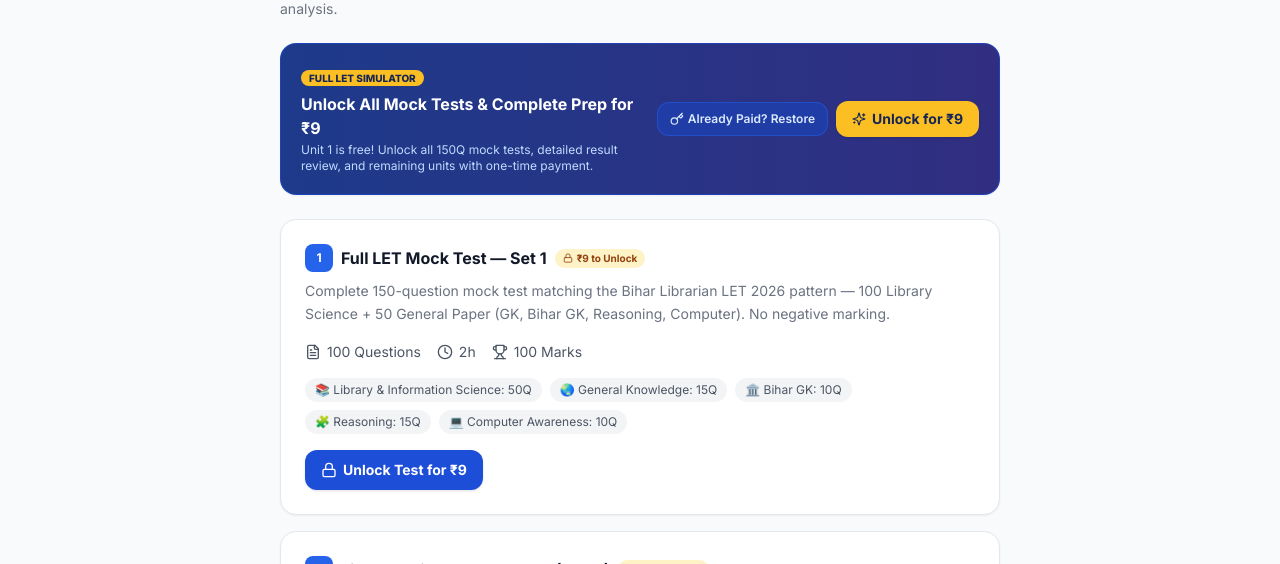
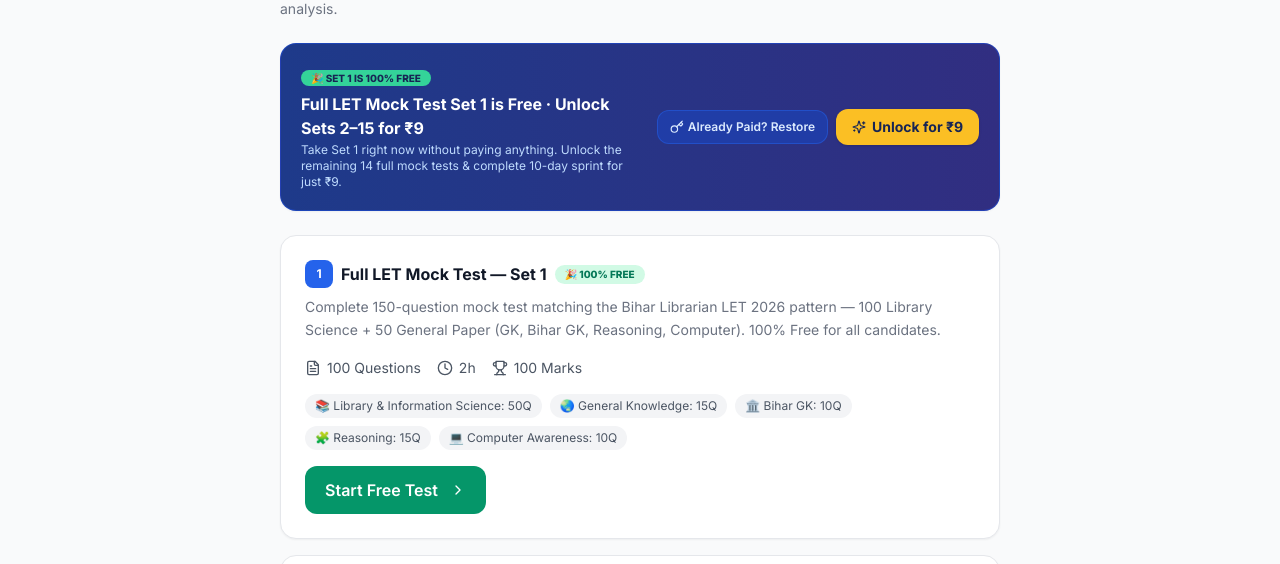
Before and after one commit to Nirajpaul2/Bihar-Librarian-LET-2026, a React (Vite) app: page /mock-test in a window 1280 px wide. Shown: the part 199-763 px from the top of the page. Built offline with nearby package versions, Linux system fonts and the light colour scheme; no server answers.

Commit message:
feat: make Full LET Mock Test Set 1 completely free for all students

```diff
--- a/src/components/payment/PaywallModal.tsx
+++ b/src/components/payment/PaywallModal.tsx
@@ -213,7 +213,7 @@ export default function PaywallModal({
                 Special Offer · 91% OFF
               </span>
               <span className="text-xs text-green-600 dark:text-green-400 font-semibold">
-                Unit 1 Free
+                Unit 1 & Mock Set 1 Free
               </span>
             </div>
             <div className="text-xs text-gray-500 dark:text-gray-400 mt-0.5">
@@ -322,7 +322,7 @@ export default function PaywallModal({
             <div className="space-y-2 mb-4 text-xs sm:text-sm">
               {[
                 'All 6 Technical Library Science Units (Classification, Cataloguing, Management, Digital)',
-                'Full 150-Question Timed Mock Tests (120 Mins) with Section-wise Analysis',
+                '15 Full 150-Question Timed Mock Tests (Set 1 Free, Sets 2–15 included)',
                 'Part 2 General Paper: Bihar GK, Reasoning, Computer Awareness & GK',
                 '10-Day Intensive Exam Sprint Plan with Daily Core & General Targets (BPSC Countdown)',
                 'Save Difficult Questions with Bookmark Review Mode',
--- a/src/data/mock-tests.ts
+++ b/src/data/mock-tests.ts
@@ -7,8 +7,9 @@ export const mockTests: MockTestConfig[] = [
   {
     id: 'mt-001',
     title: 'Full LET Mock Test — Set 1',
+    isFree: true,
     description:
-      'Complete 150-question mock test matching the Bihar Librarian LET 2026 pattern — 100 Library Science + 50 General Paper (GK, Bihar GK, Reasoning, Computer). No negative marking.',
+      'Complete 150-question mock test matching the Bihar Librarian LET 2026 pattern — 100 Library Science + 50 General Paper (GK, Bihar GK, Reasoning, Computer). 100% Free for all candidates.',
     totalQuestions: 100, // Limited by available questions; full 150 when bank grows
     durationMinutes: 120,
     marksPerQuestion: 1,
--- a/src/pages/Home.tsx
+++ b/src/pages/Home.tsx
@@ -68,7 +68,7 @@ export default function Home() {
               </h1>
 
               <p className="text-brand-100 text-sm sm:text-base lg:text-lg mb-6 leading-relaxed max-w-2xl">
-                420+ Curated Bilingual MCQs covering <strong>100 Marks Library Science Core</strong> + <strong>50 Marks General Paper</strong> (Bihar GK, Reasoning, Computer) with instant Devanagari Hindi solutions. <strong>Unit 1 & Day 1 are 100% Free!</strong>
+                420+ Curated Bilingual MCQs covering <strong>100 Marks Library Science Core</strong> + <strong>50 Marks General Paper</strong> (Bihar GK, Reasoning, Computer) with instant Devanagari Hindi solutions. <strong>Unit 1, Day 1 & Mock Set 1 are 100% Free!</strong>
               </p>
 
               {/* Quick stats badges */}
@@ -83,7 +83,7 @@ export default function Home() {
                 </div>
                 <div className="bg-white/10 backdrop-blur-sm border border-white/15 rounded-xl p-2.5 sm:p-3 text-center">
                   <div className="text-base sm:text-xl font-extrabold text-emerald-300">{mockTests.length} Tests</div>
-                  <div className="text-[10px] sm:text-xs text-brand-200 font-medium">Timed LET Mocks</div>
+                  <div className="text-[10px] sm:text-xs text-brand-200 font-medium">Mocks (Set 1 Free)</div>
                 </div>
               </div>
 
@@ -495,7 +495,7 @@ export default function Home() {
               className="bg-amber-400 hover:bg-amber-300 text-brand-950 font-bold px-5 py-2.5 rounded-xl text-xs sm:text-sm transition-all shadow cursor-pointer flex items-center gap-1.5"
             >
               <Trophy className="w-4 h-4" />
-              <span>Browse 15 Mock Tests →</span>
+              <span>Browse 15 Mock Tests (Set 1 Free) →</span>
             </Link>
           </div>
         </div>
--- a/src/pages/MockTestList.tsx
+++ b/src/pages/MockTestList.tsx
@@ -34,14 +34,14 @@ export default function MockTestList() {
       {!isUnlocked && (
         <div className="mb-6 rounded-2xl bg-gradient-to-r from-brand-900 to-indigo-900 text-white p-4 sm:p-5 flex flex-col sm:flex-row items-center justify-between gap-4 shadow-sm border border-brand-700/60">
           <div>
-            <span className="bg-amber-400 text-brand-950 font-extrabold text-[10px] px-2 py-0.5 rounded-full uppercase">
-              Full LET Simulator
+            <span className="bg-emerald-400 text-brand-950 font-extrabold text-[10px] px-2.5 py-0.5 rounded-full uppercase">
+              🎉 Set 1 is 100% Free
             </span>
             <h3 className="font-bold text-sm sm:text-base mt-1">
-              Unlock All Mock Tests & Complete Prep for ₹{ACCESS_PRICE_INR}
+              Full LET Mock Test Set 1 is Free · Unlock Sets 2–15 for ₹{ACCESS_PRICE_INR}
             </h3>
             <p className="text-xs text-brand-200 mt-0.5">
-              Unit 1 is free! Unlock all 150Q mock tests, detailed result review, and remaining units with one-time payment.
+              Take Set 1 right now without paying anything. Unlock the remaining 14 full mock tests & complete 10-day sprint for just ₹{ACCESS_PRICE_INR}.
             </p>
           </div>
           <div className="flex flex-col sm:flex-row items-stretch sm:items-center gap-2 shrink-0">
@@ -64,7 +64,11 @@ export default function MockTestList() {
       )}
 
       <div className="space-y-4">
-        {mockTests.map((test, index) => (
+        {mockTests.map((test, index) => {
+          const isTestFree = test.isFree || test.id === 'mt-001';
+          const canAccess = isTestFree || isUnlocked;
+
+          return (
             <div key={test.id} className="card p-6 hover:shadow-md transition-all hover:border-brand-200 dark:hover:border-brand-700">
               <div className="flex items-start justify-between gap-4">
                 <div className="flex-1 min-w-0">
@@ -73,7 +77,11 @@ export default function MockTestList() {
                       {index + 1}
                     </span>
                     <h2 className="font-bold text-gray-900 dark:text-white">{test.title}</h2>
-                  {!isUnlocked ? (
+                    {isTestFree ? (
+                      <span className="text-[10px] bg-emerald-100 dark:bg-emerald-900/40 text-emerald-700 dark:text-emerald-300 font-extrabold px-2.5 py-0.5 rounded-full flex items-center gap-1 shadow-xs">
+                        🎉 100% FREE
+                      </span>
+                    ) : !isUnlocked ? (
                       <span className="text-[10px] bg-amber-100 dark:bg-amber-900/40 text-amber-800 dark:text-amber-300 font-bold px-2 py-0.5 rounded-full flex items-center gap-1">
                         <Lock className="w-2.5 h-2.5" /> ₹{ACCESS_PRICE_INR} to Unlock
                       </span>
@@ -123,13 +131,15 @@ export default function MockTestList() {
               </div>
 
               <div className="flex gap-3">
-              {isUnlocked ? (
+                {canAccess ? (
                   <Link
                     to={`/mock-test/${test.id}`}
-                  className="btn-primary flex-1 sm:flex-none text-center"
+                    className={`btn-primary flex-1 sm:flex-none text-center ${
+                      isTestFree ? 'bg-emerald-600 hover:bg-emerald-700 border-emerald-600' : ''
+                    }`}
                   >
-                  Start Test
-                  <ChevronRight className="w-4 h-4" />
+                    {isTestFree ? 'Start Free Test' : 'Start Test'}
+                    <ChevronRight className="w-4 h-4 ml-1 inline" />
                   </Link>
                 ) : (
                   <button
@@ -142,7 +152,8 @@ export default function MockTestList() {
                 )}
               </div>
             </div>
-        ))}
+          );
+        })}
       </div>
     </div>
   );
--- a/src/pages/MockTestPage.tsx
+++ b/src/pages/MockTestPage.tsx
@@ -33,6 +33,9 @@ function TestInfoScreen({
   const test = mockTests.find(t => t.id === testId);
   if (!test) return <div className="p-8 text-center text-gray-500">Test not found.</div>;
 
+  const isTestFree = test.isFree || test.id === 'mt-001';
+  const canAccess = isTestFree || isUnlocked;
+
   return (
     <div className="max-w-2xl mx-auto px-4 py-8 pb-24 md:pb-8">
       <Link to="/mock-test" className="btn-ghost mb-4 -ml-2">
@@ -41,7 +44,22 @@ function TestInfoScreen({
       </Link>
 
       <div className="card p-6 mb-6">
-        <h1 className="text-xl font-bold text-gray-900 dark:text-white mb-2">{test.title}</h1>
+        <div className="flex items-center gap-2 flex-wrap mb-2">
+          <h1 className="text-xl font-bold text-gray-900 dark:text-white">{test.title}</h1>
+          {isTestFree ? (
+            <span className="text-[11px] bg-emerald-100 dark:bg-emerald-900/40 text-emerald-800 dark:text-emerald-300 font-extrabold px-3 py-1 rounded-full flex items-center gap-1">
+              🎉 100% FREE TEST
+            </span>
+          ) : !isUnlocked ? (
+            <span className="text-[11px] bg-amber-100 dark:bg-amber-900/40 text-amber-800 dark:text-amber-300 font-bold px-2.5 py-0.5 rounded-full flex items-center gap-1">
+              <Lock className="w-3 h-3" /> ₹{ACCESS_PRICE_INR} to Unlock
+            </span>
+          ) : (
+            <span className="text-[11px] bg-green-100 dark:bg-green-900/40 text-green-700 dark:text-green-300 font-bold px-2.5 py-0.5 rounded-full">
+              UNLOCKED
+            </span>
+          )}
+        </div>
         <p className="text-gray-500 dark:text-gray-400 text-sm mb-5">{test.description}</p>
 
         <div className="grid grid-cols-3 gap-4 mb-6">
@@ -77,9 +95,14 @@ function TestInfoScreen({
         </div>
       </div>
 
-      {isUnlocked ? (
-        <button onClick={onStart} className="btn-primary w-full text-base py-4 flex items-center justify-center gap-2">
-          Start Test Now
+      {canAccess ? (
+        <button
+          onClick={onStart}
+          className={`btn-primary w-full text-base py-4 flex items-center justify-center gap-2 ${
+            isTestFree ? 'bg-emerald-600 hover:bg-emerald-700 border-emerald-600 shadow-emerald-600/25' : ''
+          }`}
+        >
+          {isTestFree ? 'Start Free Test Now' : 'Start Test Now'}
           <ArrowRight className="w-5 h-5" />
         </button>
       ) : (
@@ -124,9 +147,11 @@ export default function MockTestPage() {
   const { toggle, isBookmarked } = useBookmarks();
   const [showSubmitConfirm, setShowSubmitConfirm] = useState(false);
 
+  const isTestFree = test?.isFree || test?.id === 'mt-001';
+
   const startTest = useCallback(() => {
     if (!test) return;
-    if (!isUnlocked) {
+    if (!isTestFree && !isUnlocked) {
       openPaywall(`Unlock ${test.title} for ₹${ACCESS_PRICE_INR}`);
       return;
     }
@@ -144,7 +169,7 @@ export default function MockTestPage() {
     setAnswers({});
     setMarkedForReview(new Set());
     setPhase('active');
-  }, [test, isUnlocked, openPaywall]);
+  }, [test, isTestFree, isUnlocked, openPaywall]);
 
   // Timer
   useEffect(() => {
@@ -534,6 +559,7 @@ function MockTestResultInline({
   questions: import('@/types').Question[];
   answers: Record<string, AnswerKey | null>;
 }) {
+  const { isUnlocked, openPaywall } = usePayment();
   const { language, setLanguage } = useLanguage();
   const [showReview, setShowReview] = useState(false);
   const [reviewIndex, setReviewIndex] = useState(0);
@@ -769,10 +795,33 @@ function MockTestResultInline({
         </div>
       )}
 
-      {/* Actions */}
+      {/* Actions & Next Steps */}
+      <div className="space-y-3">
+        {/* Pro Upsell after free test */}
+        {!isUnlocked && (
+          <div className="card p-5 bg-gradient-to-br from-amber-50 to-orange-50 dark:from-amber-950/30 dark:to-orange-950/20 border border-amber-200 dark:border-amber-800/50 text-center">
+            <span className="text-[11px] font-bold bg-amber-200 dark:bg-amber-900 text-amber-900 dark:text-amber-200 px-2.5 py-0.5 rounded-full uppercase">
+              {test.isFree || test.id === 'mt-001' ? 'Free Mock Completed!' : 'Unlock Remaining Tests'}
+            </span>
+            <h4 className="text-base font-bold text-gray-900 dark:text-white mt-2 mb-1">
+              Ready to Practice 14 More Full LET Mock Tests?
+            </h4>
+            <p className="text-xs text-gray-600 dark:text-gray-300 mb-3.5 max-w-md mx-auto">
+              Unlock Mock Tests Sets 2–15, all remaining 5 technical units, and the 10-Day Exam Marathon for just ₹{ACCESS_PRICE_INR}.
+            </p>
+            <button
+              onClick={() => openPaywall(`Unlock all Mock Tests Sets 2–15 for ₹${ACCESS_PRICE_INR}`)}
+              className="btn-primary w-full sm:w-auto inline-flex items-center justify-center gap-2 py-2.5 px-6 font-bold text-sm cursor-pointer shadow-md"
+            >
+              <Sparkles className="w-4 h-4 text-amber-300" />
+              Unlock All 15 Mock Tests for ₹{ACCESS_PRICE_INR}
+            </button>
+          </div>
+        )}
+
         <div className="flex flex-col gap-3">
           <button onClick={() => setShowReview(true)} className="btn-primary w-full">
-          Review All Answers
+            Review All Answers & Explanations
           </button>
           <Link to="/mock-test" className="btn-secondary w-full text-center">
             Take Another Test
@@ -782,5 +831,6 @@ function MockTestResultInline({
           </Link>
         </div>
       </div>
+    </div>
   );
 }
--- a/src/pages/Syllabus.tsx
+++ b/src/pages/Syllabus.tsx
@@ -692,8 +692,8 @@ export default function Syllabus() {
             <p className="text-sm text-gray-500 dark:text-gray-400 mb-4">
               Test your preparation with a timed 150-question mock test matching the LET 2026 pattern.
             </p>
-            <Link to="/mock-test" className="btn-primary">
-              Take Mock Test Now
+            <Link to="/mock-test/mt-001" className="btn-primary">
+              Take Free Mock Test Set 1 →
             </Link>
           </div>
         </div>
--- a/src/types/index.ts
+++ b/src/types/index.ts
@@ -85,6 +85,7 @@ export interface MockTestConfig {
   negativeMarks: number;
   instructions: string[];
   sections: MockTestSection[];
+  isFree?: boolean;
 }
 
 export interface MockTestSection {
```
Lines whose indentation alone changed are shown as unchanged.
